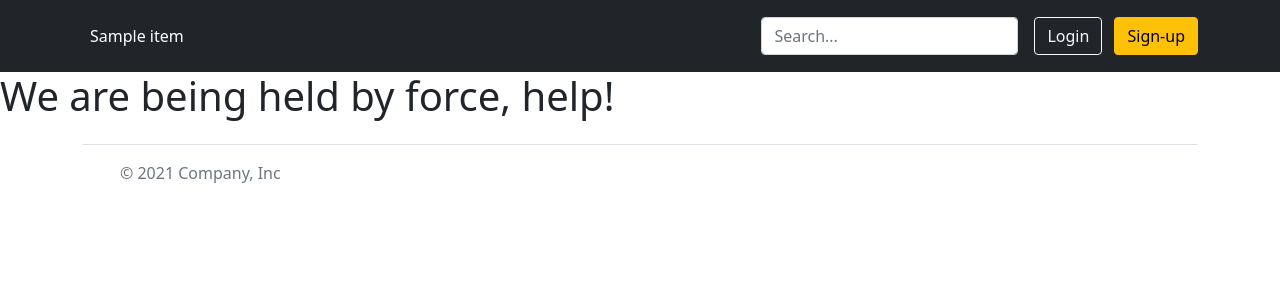
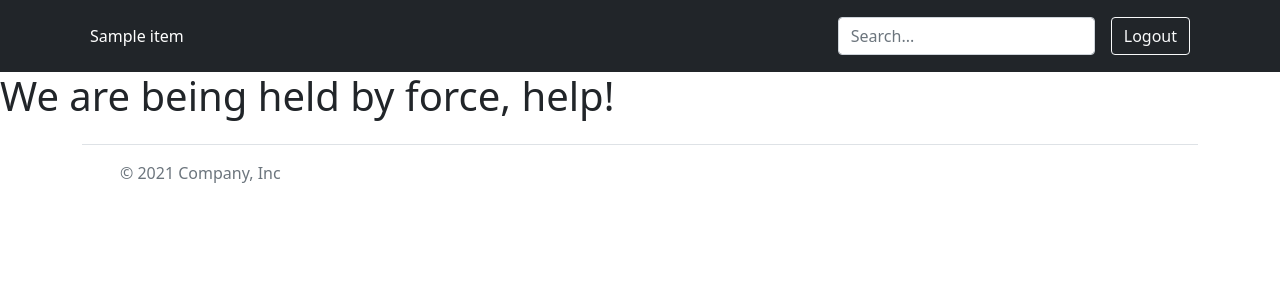
Before and after one commit to namesEnded/learning_platform, a Flask app: page /about in a window 1280 px wide. Shown: the top 300 px of the page. Run offline with Flask 2, Linux system fonts and the light colour scheme; a user stored in the database is signed in; tables that the repository leaves empty hold one stand-in row (values such as "Sample post"); some libraries are stand-ins or nearby versions.

Commit message:
add: change login btn

```diff
--- a/templates/base.html
+++ b/templates/base.html
@@ -36,9 +36,13 @@
                 </form>
 
                 <div class="text-end">
-                  <a href="{{ url_for('login')}}" class="btn btn-outline-light me-2">Login</a>
+                    {% if current_user.is_authenticated %}
+                        <a href="{{ url_for('logout')}}" class="btn btn-outline-light me-2">Logout</a>
+                    {% else %}
+                        <a href="{{ url_for('login')}}" class="btn btn-outline-light me-2">Login</a>
+                        <a href="{{ url_for('signup')}}" class="btn btn-warning">Sign-up</a>
+                    {% endif %}
 <!--                  <button type="button" class="btn btn-outline-light me-2">Login</button>-->
-                  <a href="{{ url_for('signup')}}" class="btn btn-warning">Sign-up</a>
                 </div>
               </div>
             </div>
```
